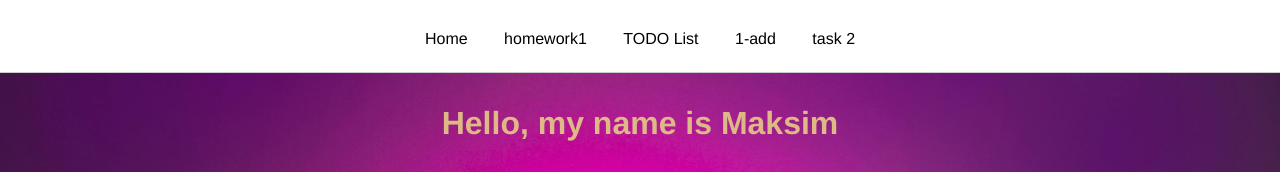
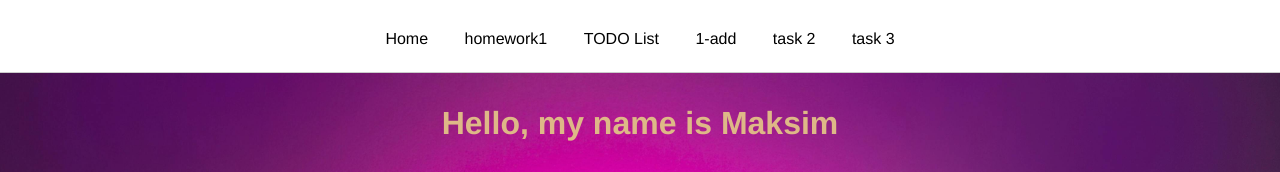
Before and after one commit to pianist161/pianist161.github.io, a plain HTML site: page index.html in a window 1280 px wide. Shown: the top 172 px of the page. Drawn offline with Linux system fonts and the light colour scheme.

Commit message:
add task 3

```diff
--- a/index.html
+++ b/index.html
@@ -19,6 +19,7 @@
           <li><a href="./src/todolist/index.html">TODO List</a></li>
           <li><a href="./src/todolist/index.html">1-add</a></li>
           <li><a href="./src/todolist/index.html">task 2</a></li>
+          <li><a href="./src/todolist/index.html">task 3</a></li>
         </ul>
       </nav>
     </header>
```
Also changed, not shown: 1 other file.
